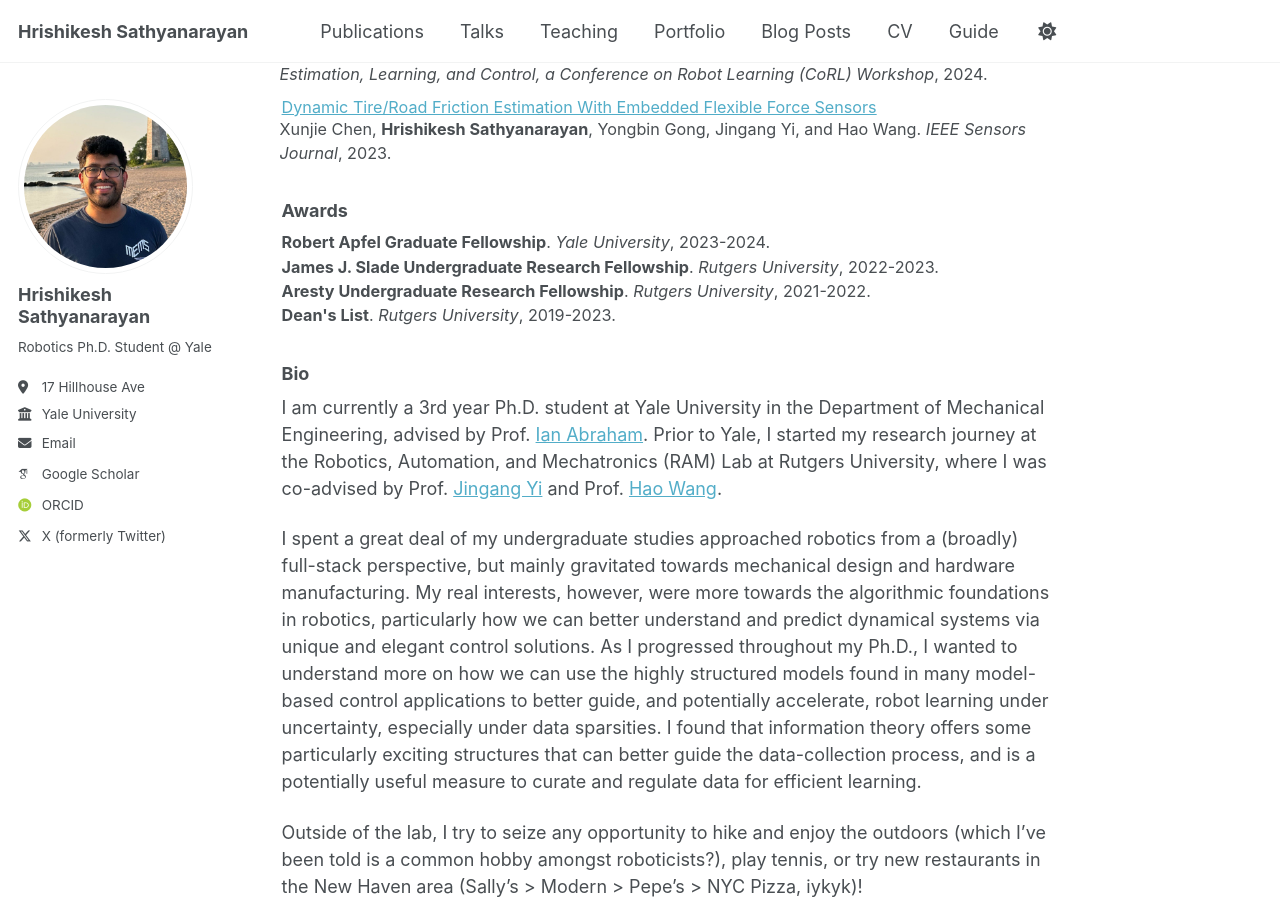
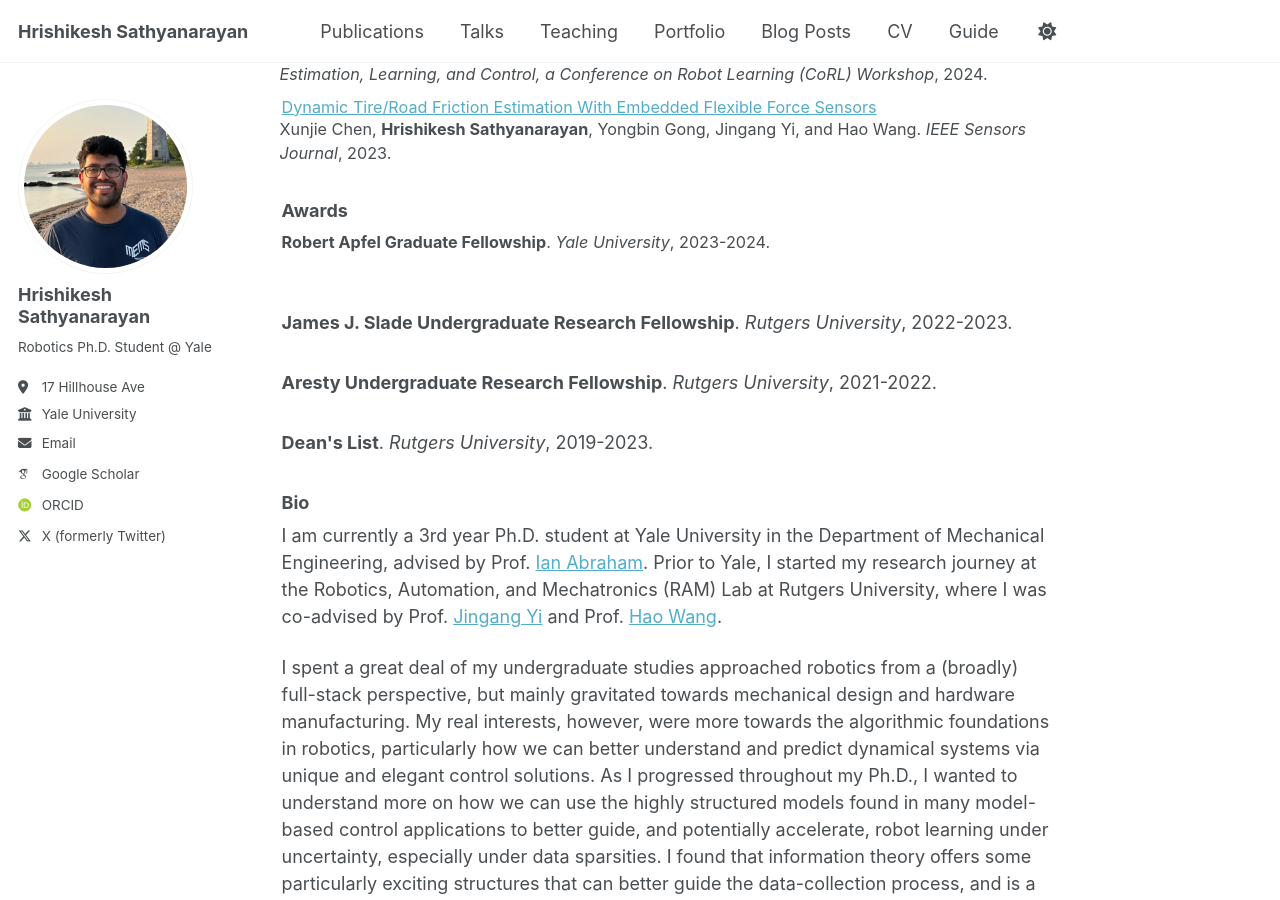
Before and after one commit to HrishiSathya/hrishi-sathya.github.io, a Jekyll site: the page built from _pages/about.md, in a window 1280 px wide and 900 px high, scrolled down 635 px. Built offline with Jekyll 4.4.1, drawn with Linux system fonts in a browser that asks for light colours; some web fonts are replaced; a script that is not in the unit is left out.

Commit message:
test indenting/spacing in awards in about.md

```diff
--- a/_pages/about.md
+++ b/_pages/about.md
@@ -41,9 +41,12 @@ Specifically, I ask: which uncertain parameters are most sensitive to a given ro
 {% endfor %}
 </div> -->
 <p style="font-size: 0.9em;">
-  <b>Robert Apfel Graduate Fellowship</b>. <i>Yale University</i>, 2023-2024.<br>
-  <b>James J. Slade Undergraduate Research Fellowship</b>. <i>Rutgers University</i>, 2022-2023.<br>
-  <b>Aresty Undergraduate Research Fellowship</b>. <i>Rutgers University</i>, 2021-2022. <br>
+  <b>Robert Apfel Graduate Fellowship</b>. <i>Yale University</i>, 2023-2024.
+  <p style="margin:-2px;"><br/></p ><p style="margin:10px;"></p>
+  <b>James J. Slade Undergraduate Research Fellowship</b>. <i>Rutgers University</i>, 2022-2023.
+  <p style="margin:-2px;"><br/></p ><p style="margin:10px;"></p>
+  <b>Aresty Undergraduate Research Fellowship</b>. <i>Rutgers University</i>, 2021-2022.
+  <p style="margin:-2px;"><br/></p ><p style="margin:10px;"></p>
   <b>Dean's List</b>. <i>Rutgers University</i>, 2019-2023.
 </p>
 
```
